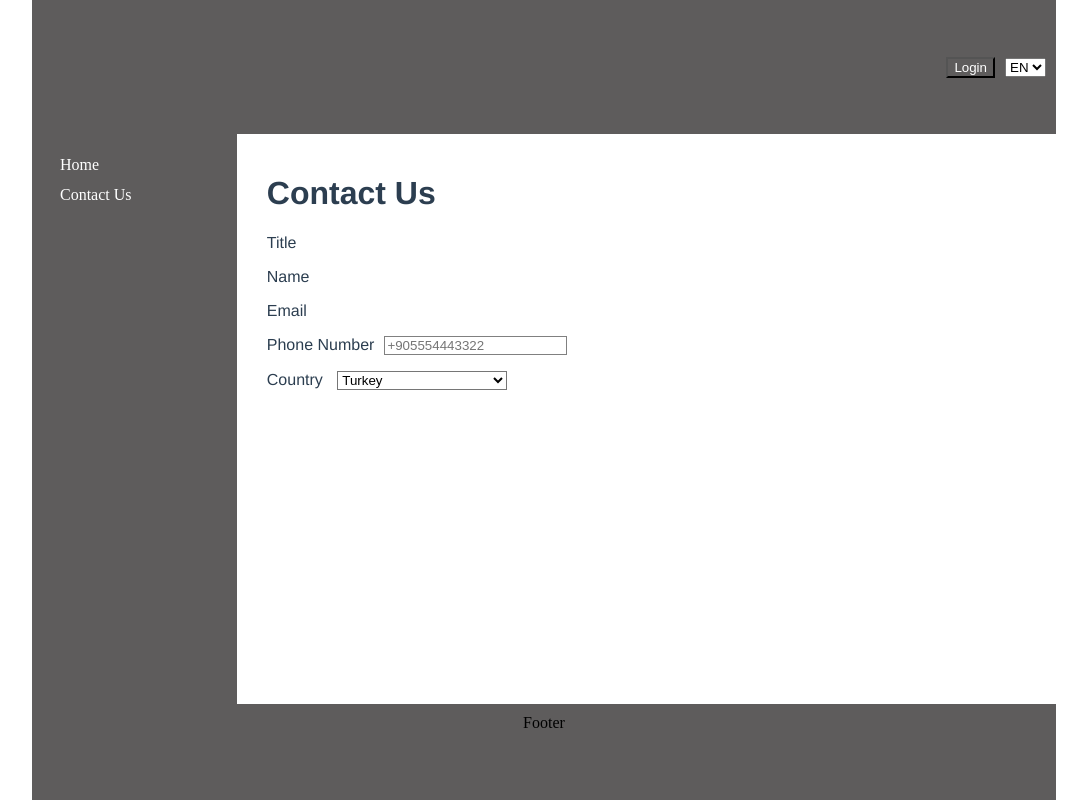
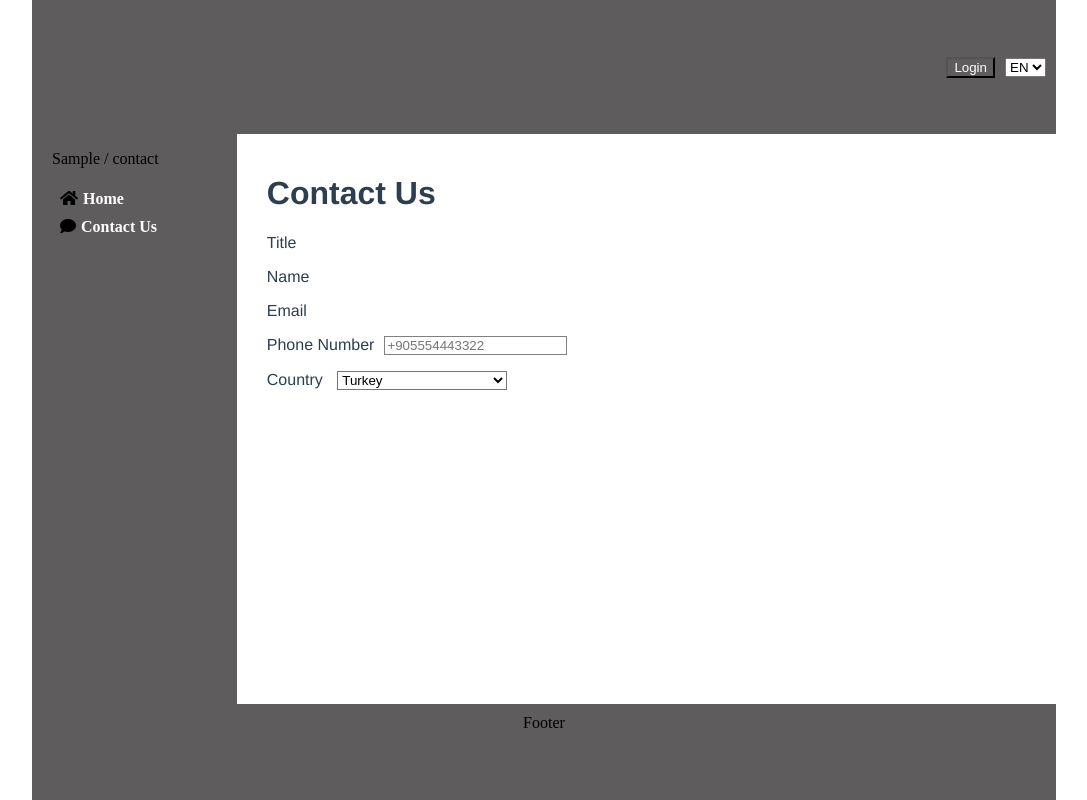
Before and after one commit to yaseminertan/sample-website, a Vue app in the folder sample-website/: page /contact in a window 1280 px wide. Shown: the whole page, without its empty margins (96-1183 px from the left). Built offline with nearby package versions, Linux system fonts and the light colour scheme.

Commit message:
Add icons to navigation menu & add route map
Add icons to navigation menu & add route map

```diff
--- a/sample-website/package.json
+++ b/sample-website/package.json
@@ -8,11 +8,13 @@
     "lint": "vue-cli-service lint"
   },
   "dependencies": {
+    "@fortawesome/fontawesome-free": "^5.15.1",
     "core-js": "^3.6.5",
     "vue": "^2.6.11",
     "vue-i18n": "^8.22.3",
     "vue-router": "^3.4.9",
-    "vuex": "^3.6.0"
+    "vuex": "^3.6.0",
+    "vuex-router-sync": "^5.0.0"
   },
   "devDependencies": {
     "@vue/cli-plugin-babel": "~4.5.0",
--- a/sample-website/public/index.html
+++ b/sample-website/public/index.html
@@ -5,6 +5,8 @@
     <meta http-equiv="X-UA-Compatible" content="IE=edge">
     <meta name="viewport" content="width=device-width,initial-scale=1.0">
     <link rel="icon" href="<%= BASE_URL %>favicon.ico">
+    <link rel="stylesheet" href="https://use.fontawesome.com/releases/v5.15.1/css/all.css">
+
     <title><%= htmlWebpackPlugin.options.title %></title>
   </head>
   <body>
--- a/sample-website/src/components/base/Header.vue
+++ b/sample-website/src/components/base/Header.vue
@@ -3,7 +3,7 @@
 
       <div v-if="isAuth" class="user-info">
         {{ $t("hello") }}
-        {{loginName}}
+        {{$store.state.user.name}}
 
       </div>
       <button class="button-login" v-if="!isAuth" @click='modal=true'>{{ $t("login") }}</button>
@@ -59,13 +59,7 @@ export default {
     },
 
   },
-  created(){
-    if(this.$store.state.isAuthenticated){
-      this.isAuth=true;
-      this.loginName=this.$store.state.user.name;
-      this.loginMail=this.$store.state.user.mail;
-    }
-  }
+
 }
 </script>
 
--- a/sample-website/src/components/base/Menu.vue
+++ b/sample-website/src/components/base/Menu.vue
@@ -1,13 +1,32 @@
 <template>
     <div>
+        <p class="path">{{path}}</p>
         <nav>
-            <ul id='sliderMenu'>
-                <li><router-link to="/">{{ $t("home") }}</router-link></li>
-                <li><router-link to="/contact">{{ $t("contact") }}</router-link></li>
+            <ul id='sliderMenu' @click="changePath">
+                <li class="fa fa-home"><router-link to="/">{{ $t("home") }}</router-link></li>
+                <li class="fa fa-comment" ><router-link to="/contact">{{ $t("contact") }}</router-link></li>
             </ul>
         </nav>
     </div>
 </template>
+<script>
+export default {
+    data(){
+        return{
+            path:''
+        }
+    },
+   methods:{
+       changePath(){
+           const newPath=this.$route.path.substring(1)
+            this.path=(newPath=="") ? "Sample" : "Sample / "+newPath
+       }
+   },
+   created(){
+       this.changePath()
+   }
+}
+</script>
 <style scoped>
   nav{
     padding: 0;
@@ -24,7 +43,6 @@
     display: none;
   }
   #sliderMenu> li{
-
     padding: 4px 6px 4px 6px;
     border-radius: 10px;
     margin: 2px;
@@ -32,7 +50,11 @@
   }
   #sliderMenu>li> a{
     text-decoration: none;
-      color:white
+    color:white;
+    margin-left: 5px;
+  }
+  .path{
+      margin-left: 20px;
   }
 
 </style>
--- a/sample-website/src/views/Contact.vue
+++ b/sample-website/src/views/Contact.vue
@@ -2,8 +2,8 @@
 <div class="contact-container">
    <h1>{{ $t("contact") }}</h1>
    <p>{{ $t("title") }}</p>
-   <p>{{ $t("name") }}<label>{{loginName}}</label></p>
-   <p>{{ $t("mail") }}<label>{{loginMail}}</label></p>
+   <p>{{ $t("name") }}<label>{{$store.state.user.name}}</label></p>
+   <p>{{ $t("mail") }}<label>{{$store.state.user.mail}}</label></p>
    <div style="display:flex">{{ $t("phone") }}
    <input placeholder="+905554443322"></div>
    <p></p>
@@ -22,6 +22,7 @@
 </template>
 
 <script>
+
 export default {
     name:'Contact',
      data: () => {
@@ -29,18 +30,7 @@ export default {
       loginName:'',
       loginMail:'',
     }},
-    computed(){
- if(this.$store.state.isAuthenticated){
-            this.loginName=this.$store.state.user.name;
-            this.loginMail=this.$store.state.user.mail;
-        }
-    },
-    created(){
-        if(this.$store.state.isAuthenticated){
-            this.loginName=this.$store.state.user.name;
-            this.loginMail=this.$store.state.user.mail;
-        }
-    }
+
 }
 </script>
 
```
Also changed, not shown: 1 other file (tests, documents, lock files or other folders). Lines whose indentation alone changed are shown as unchanged.
